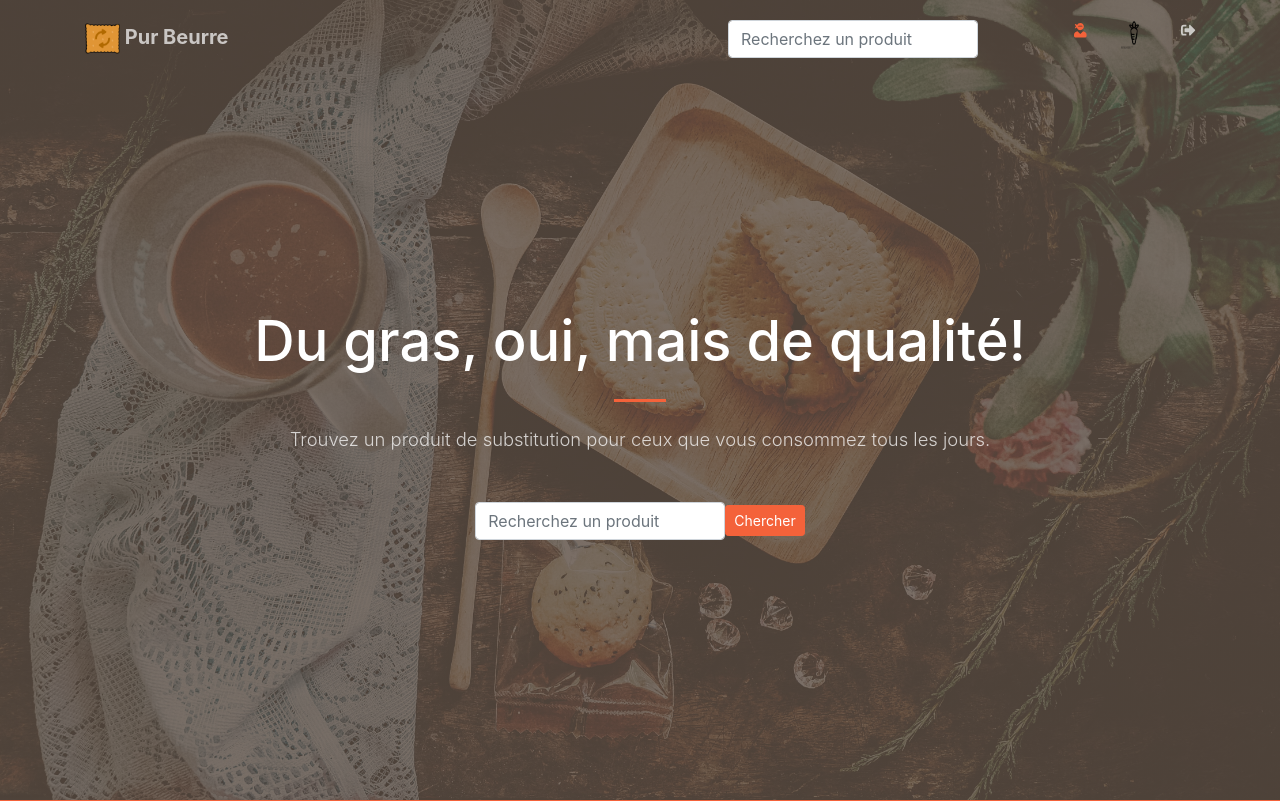
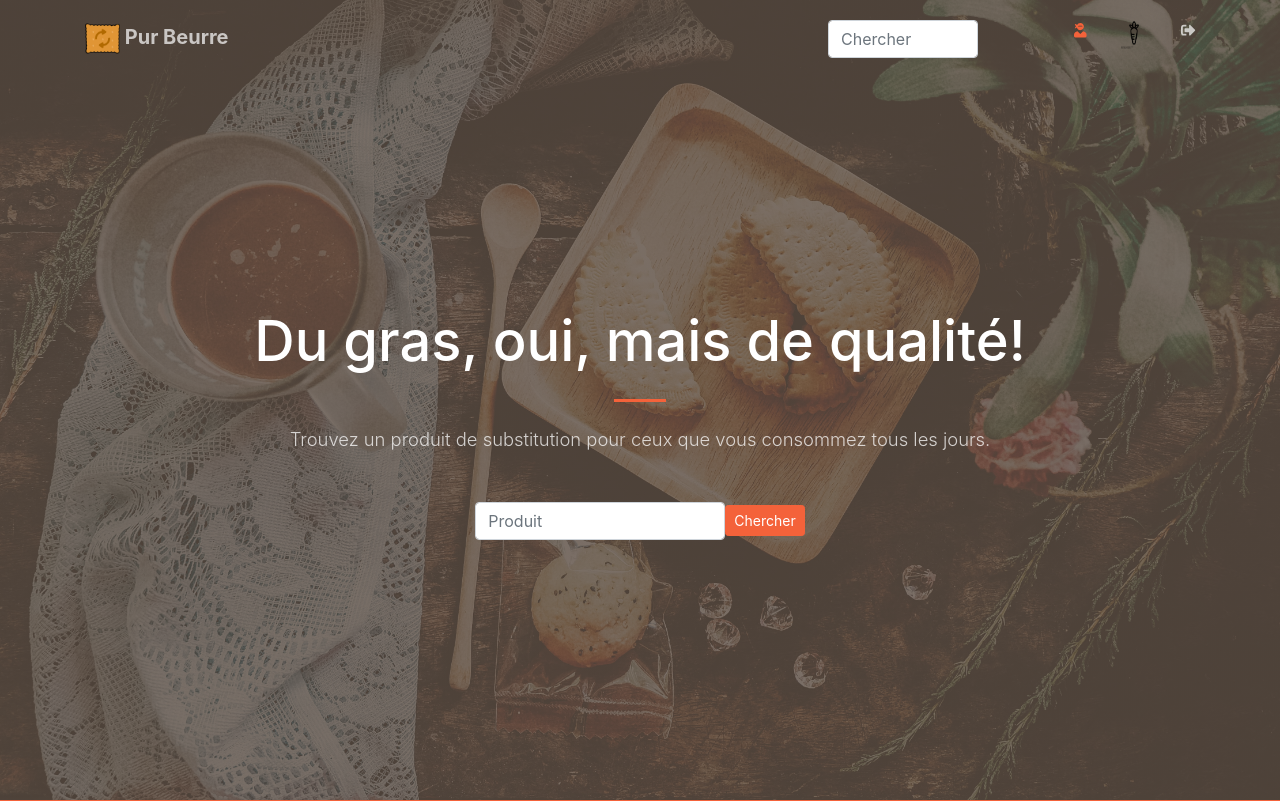
Before and after one commit to oliviernes/oc_P8, a Django app: template pur_beurre/food_substitute/templates/food_substitute/welcome.html in a window 1280 px wide. Shown: the top 801 px of the page. Run offline with Django 3.2, Linux system fonts and the light colour scheme; the template is opened without the code that fills it, so the values that code supplies are empty; some libraries are stand-ins or nearby versions; some web fonts are replaced.

Commit message:
Change placeholders in search bars
Accordingly to the specifications

```diff
--- a/pur_beurre/food_substitute/templates/food_substitute/base.html
+++ b/pur_beurre/food_substitute/templates/food_substitute/base.html
@@ -32,8 +32,8 @@
                         <li class="nav-item" style="margin-right:5rem">
                             <form class="form-inline justify-content-center">
                             <div class="form-group">
-                            <input type="text" style="width:250px" class="input-sm form-control"
-                            placeholder="Recherchez un produit">
+                            <input type="text" style="width:150px" class="input-sm form-control"
+                            placeholder="Chercher">
                             </div>
                             </form>
                         </li>
--- a/pur_beurre/food_substitute/templates/food_substitute/welcome.html
+++ b/pur_beurre/food_substitute/templates/food_substitute/welcome.html
@@ -1,8 +1,7 @@
 {% extends 'food_substitute/base.html' %}
 
-<!--
 {% load static %}
--->
+
 {% block content %}
         <!-- Masthead-->
         <header class="masthead">
@@ -19,7 +18,7 @@
                             <form class="form-inline justify-content-center">
                             <div class="form-group">
                             <input type="text" style="width:250px" class="input-sm form-control"
-                            placeholder="Recherchez un produit">
+                            placeholder="Produit">
                             </div>
                             <button type="submit" class="btn btn-primary btn-sm"><span
                             class="glyphicon glyphicon-eye-open"></span> Chercher</button>
```
